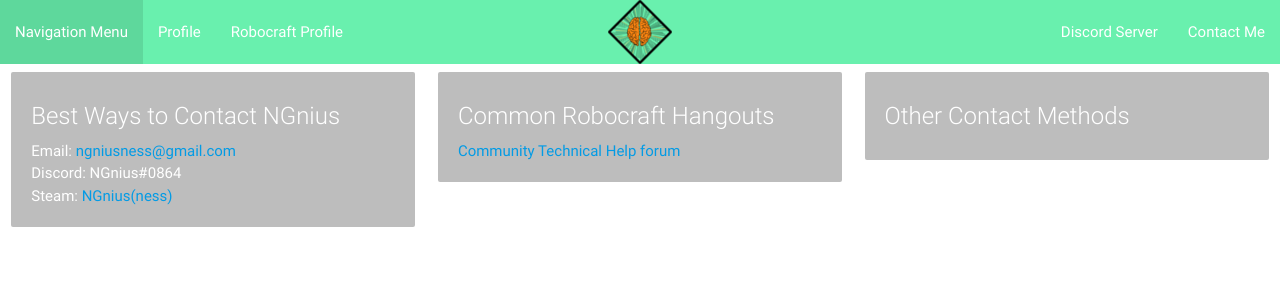
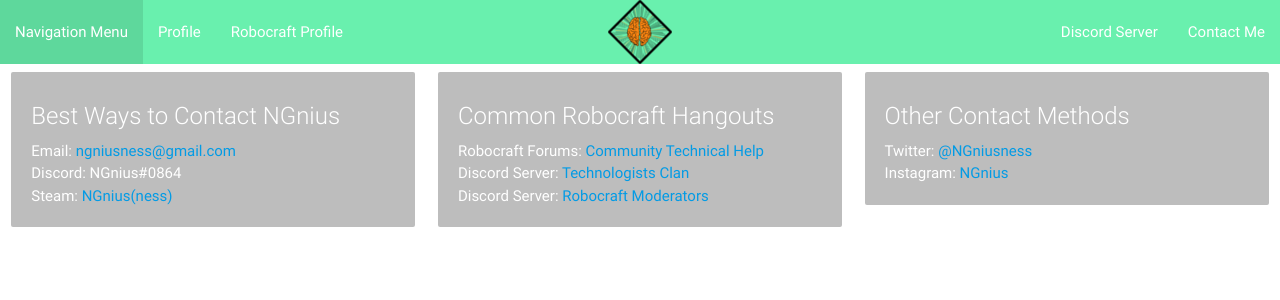
Before and after one commit to NGnius/NGniusSite, a Jekyll site: the page built from pages/ContactInfo.html, in a window 1280 px wide. Shown: the top 300 px of the page. Built offline with Jekyll 4.4.1, drawn with Linux system fonts in a browser that asks for light colours; nearby versions of some CDN libraries.

Commit message:
Flesh out full contact info content

```diff
--- a/_includes/contactinfofull.html
+++ b/_includes/contactinfofull.html
@@ -12,7 +12,9 @@
   <div class="card grey lighten-1 z-depth-0">
    <div class="card-content white-text">
     <span class="card-title">Common Robocraft Hangouts</span>
-<p><a href=http://robocraftgame.com/forums/forum/robocraft-discussions/tech-support-bugs-issues-feedback/>Community Technical Help forum</a><br>
+<p>Robocraft Forums: <a href=http://robocraftgame.com/forums/forum/robocraft-discussions/tech-support-bugs-issues-feedback/>Community Technical Help</a><br>
+Discord Server: <a href=https://discord.gg/0pQstaiRuPno5wRg>Technologists Clan</a><br>
+Discord Server: <a href=https://discord.gg/cyKTEH6>Robocraft Moderators</a>
 
    </div>
   </div>
@@ -21,6 +23,8 @@
   <div class="card grey lighten-1 z-depth-0">
    <div class="card-content white-text">
     <span class="card-title">Other Contact Methods</span>
+<p>Twitter: <a href=https://twitter.com/NGniusness>@NGniusness</a><br>
+Instagram: <a href=https://www.instagram.com/ngnius/>NGnius</a><br>
    </div>
   </div>
  </div>
```
